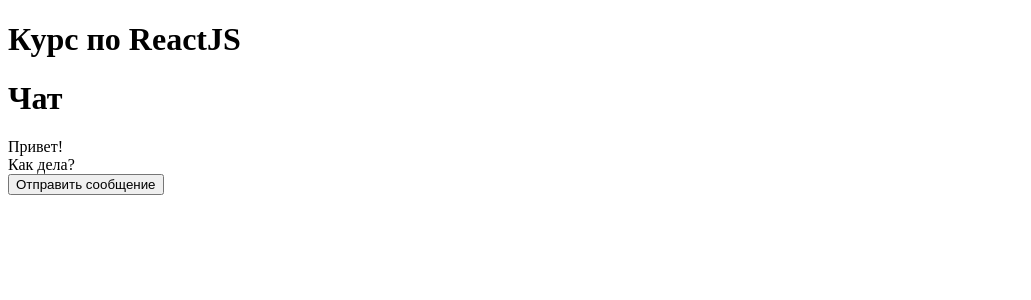
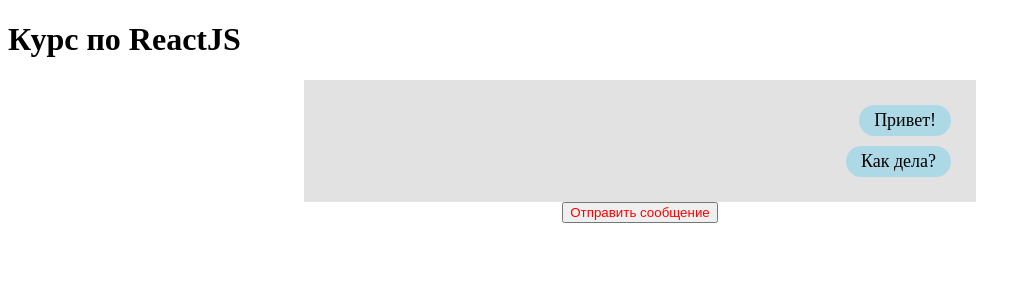
Before and after one commit to Andydecard/react2, a React app: page / in a window 1280 px wide. Shown: the top 300 px of the page, without its empty margins (0-1031 px from the left). Built offline with nearby package versions, Linux system fonts and the light colour scheme.

Commit message:
Lesson_3

```diff
--- a/package.json
+++ b/package.json
@@ -19,9 +19,11 @@
     "@babel/preset-env": "^7.6.3",
     "@babel/preset-react": "^7.6.3",
     "babel-loader": "^8.0.6",
+    "css-loader": "^3.2.0",
     "prop-types": "^15.7.2",
     "react": "^16.10.2",
     "react-dom": "^16.10.2",
+    "style-loader": "^1.0.0",
     "webpack": "^4.41.2",
     "webpack-cli": "^3.3.9",
     "webpack-dev-server": "^3.8.2"
--- a/static_src/Message.jsx
+++ /dev/null
@@ -1,14 +0,0 @@
-import React from 'react';
-import PropTypes from 'prop-types';
-
-export default class Message extends React.Component {
-    static propTypes = {
-        text: PropTypes.string.isRequired,
-    };
-
-    render() {
-        return (
-            <div>{ this.props.text }</div>
-        )
-    }
-}
--- a/static_src/Messagefield.jsx
+++ /dev/null
@@ -1,39 +0,0 @@
-import React from 'react';
-import Message from './Message';
-
-const botAnswers = ['Отстань, я робот','Кто такая Сири????!!!','Погорите лучше с Алисой','Тебе конец, кожанный мешок'];
-
-function randomChoice(arr){
-    return arr[Math.floor(arr.length * Math.random())];
-}
-
-export default class MessageField extends React.Component {
-    state = {
-        messages:['Привет!', 'Как дела?'],
-    };
-
-    componentDidUpdate(){
-        const { messages } = this.state;
-        if (messages.length % 2 === 1){
-            setTimeout(() => this.setState({ 'messages': [...messages, randomChoice(botAnswers)]}), 1000);
-        }
-    }
-
-    handleSendMessage = () => {
-        const { messages } = this.state;
-        this.setState({'messages': [...messages, 'нормально']})};
-
-    render() {
-    const { messages } = this.state;
-
-    const messageElements = messages.map(message => <Message text={ message } />);
-        return (
-            <div>
-                <h1>Чат</h1>
-                { messageElements }
-                <button onClick={ this.handleSendMessage }>Отправить сообщение</button>
-            </div>
-
-        )
-    }
-}
--- /dev/null
+++ b/static_src/components/Message.jsx
@@ -0,0 +1,20 @@
+import React from 'react';
+import PropTypes from 'prop-types';
+
+export default class Message extends React.Component {
+    static propTypes = {
+        text: PropTypes.string.isRequired,
+        sender: PropTypes.string.isRequired,
+    };
+
+    render() {
+        return <div
+            className="message"
+            style={ { alignSelf: this.props.sender === 'bot' ?
+                    'flex-start' : 'flex-end' } }
+        >
+            <div>{ this.props.text }</div>
+            <div className="message-sender">{ this.props.sender }</div>
+        </div>
+    }
+}
--- /dev/null
+++ b/static_src/components/Messagefield.jsx
@@ -0,0 +1,44 @@
+import React from 'react';
+import Message from './Message';
+import '../styles/style.css';
+
+const botAnswers = ['Отстань, я робот','Кто такая Сири????!!!','Погорите лучше с Алисой','Тебе конец, кожанный мешок'];
+
+function randomChoice(arr){
+    return arr[Math.floor(arr.length * Math.random())];
+}
+
+export default class MessageField extends React.Component {
+    state = {
+        messages: [{ text: "Привет!", sender: 'bot' }, { text: "Как дела?", sender: 'bot' }]
+    };
+
+    componentDidUpdate(){
+        const { messages } = this.state;
+        if (messages[messages.length - 1].sender === 'me'){
+            setTimeout(() => this.setState({ 'messages': [...this.state.messages, { text: randomChoice(botAnswers), sender: 'bot' }]}), 1000);
+        }
+    }
+
+    handleSendMessage = () => {
+        const { messages } = this.state;
+        this.setState({'messages': [...messages, { text: "Нормально!!!!", sender: 'me' }]});
+    };
+
+    render() {
+    const { messages } = this.state;
+
+    const messageElements = messages.map(message =>
+        <Message key={ message.text } text={ message.text} />);
+        return (
+            <div className="layout">
+            <div className="message-field">
+                { messageElements }
+            </div>
+            <button onClick={ this.handleSendMessage }>Отправить сообщение</button>
+        </div>
+
+
+        )
+    }
+}
--- a/static_src/script.js
+++ /dev/null
@@ -1,4 +0,0 @@
-import { script } from './script';
-
-script();
-console.log('А это index.js');
--- /dev/null
+++ b/static_src/styles/style.css
@@ -0,0 +1,36 @@
+button {
+    color: red;
+}
+
+.message-field {
+    display: flex;
+    flex-direction: column;
+    background-color: #e2e2e2;
+    height: 50%;
+    width: 100%;
+    padding: 20px;
+    overflow-y: scroll;
+}
+
+.layout {
+    height: 100%;
+    width: 50%;
+    margin: auto;
+    display: flex;
+    align-items: center;
+    justify-content: center;
+    flex-direction: column;
+}
+
+.message {
+    background-color: lightblue;
+    padding: 5px 15px;
+    border-radius: 20px;
+    font-size: 18px;
+    margin: 5px;
+}
+
+.message-sender {
+    color: gray;
+    font-size: 14px;
+}
--- a/webpack.config.js
+++ b/webpack.config.js
@@ -41,7 +41,11 @@
                         ]
                     ]
                 }
-            }
+            },
+            {
+                test: /\.css$/,
+                loader: 'style-loader!css-loader',
+            },
         ]
     }
 };
```
Also changed, not shown: static_src/index.jsx (+1 -18 lines), 1 other file (tests, documents, lock files or other folders).
